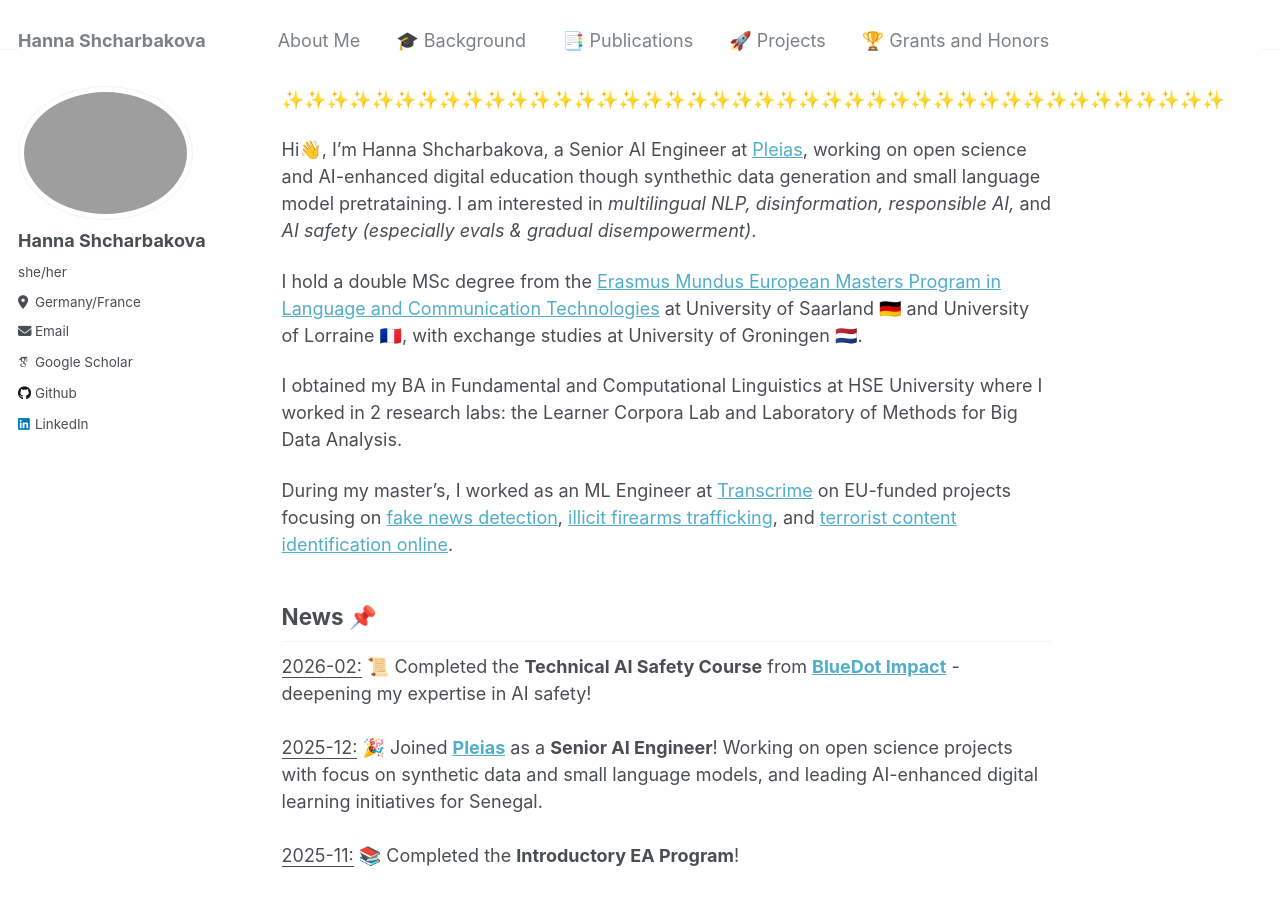
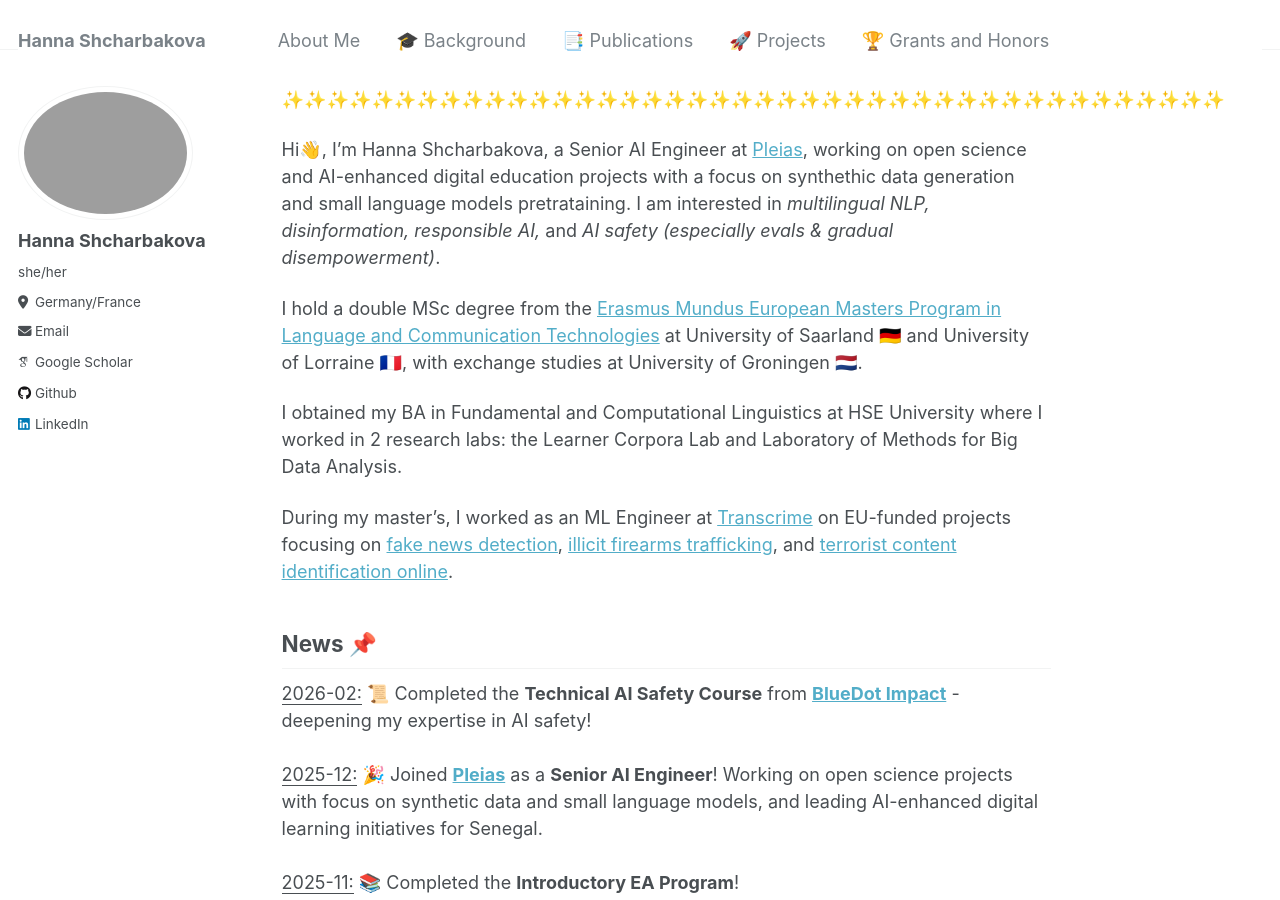
Before and after one commit to Aniezka/aniezka.github.io, a Jekyll site: the page built from index.md, in a window 1280 px wide and 900 px high. Built offline with Jekyll 4.4.1, drawn with Linux system fonts in a browser that asks for light colours; some web fonts are replaced.

Commit message:
Refine introduction for clarity and focus
Updated the introduction to clarify focus on projects.

```diff
--- a/index.md
+++ b/index.md
@@ -5,7 +5,7 @@ author_profile: true
 ---
 ✨✨✨✨✨✨✨✨✨✨✨✨✨✨✨✨✨✨✨✨✨✨✨✨✨✨✨✨✨✨✨✨✨✨✨✨✨✨✨✨✨✨
 
-Hi👋, I'm Hanna Shcharbakova, a Senior AI Engineer at [Pleias](https://pleias.fr/), working on open science and AI-enhanced digital education though synthethic data generation and small language model pretrataining. I am interested in *multilingual NLP, disinformation, responsible AI,* and *AI safety (especially evals & gradual disempowerment)*.
+Hi👋, I'm Hanna Shcharbakova, a Senior AI Engineer at [Pleias](https://pleias.fr/), working on open science and AI-enhanced digital education projects with a focus on synthethic data generation and small language models pretrataining. I am interested in *multilingual NLP, disinformation, responsible AI,* and *AI safety (especially evals & gradual disempowerment)*.
 
 I hold a double MSc degree from the [Erasmus Mundus European Masters Program in Language and Communication Technologies](https://lct-master.org/) at University of Saarland 🇩🇪 and University of Lorraine 🇫🇷, with exchange studies at University of Groningen 🇳🇱.
 
```
